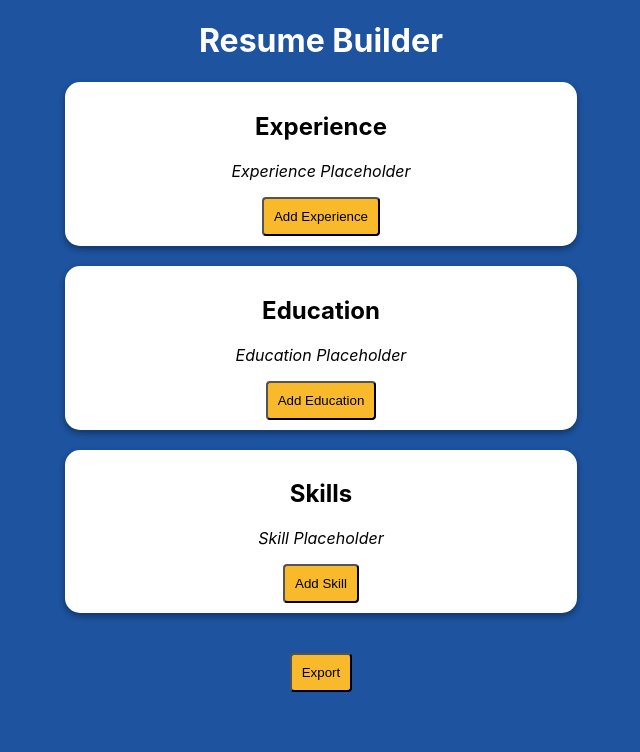
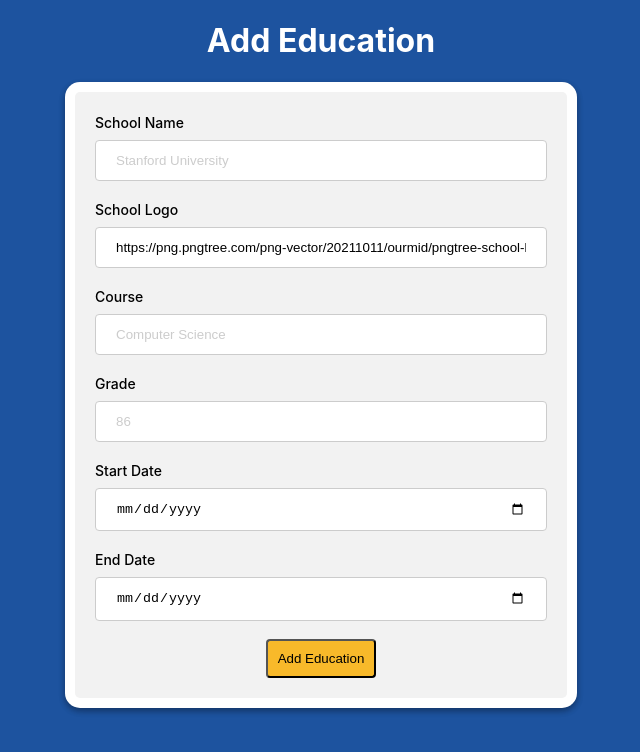
Before and after one commit to MLH-Fellowship/orientation-project-js-24.SPR.B, a React (Create React App) app: page /education/add in a window 1280 px wide. Shown: the top 752 px of the page, without its empty margins (319-959 px from the left). Built offline with nearby package versions, Linux system fonts and the light colour scheme.

Commit message:
feat:implement add-education page

```diff
--- a/package.json
+++ b/package.json
@@ -6,10 +6,12 @@
     "@testing-library/jest-dom": "^5.14.1",
     "@testing-library/react": "^13.0.0",
     "@testing-library/user-event": "^13.2.1",
+    "axios": "^1.6.7",
     "eslint": "^8.40.0",
     "eslint-plugin-react": "^7.32.2",
     "react": "^18.2.0",
     "react-dom": "^18.2.0",
+    "react-router-dom": "^6.22.1",
     "react-scripts": "5.0.1",
     "web-vitals": "^2.1.0"
   },
--- a/src/App.css
+++ b/src/App.css
@@ -2,7 +2,8 @@ body {
   background-color: rgb(29, 83, 159);
 }
 
-.App {
+.App,
+.sectionContainer {
   text-align: center;
   color: white;
 }
@@ -22,8 +23,95 @@ body {
   font-style: italic;
 }
 
+.form {
+  border-radius: 5px;
+  background-color: #f2f2f2;
+  padding: 20px;
+}
+
+.inputContent {
+  text-align: left;
+  margin-bottom: 10px;
+}
+
+.sectionList {
+  text-align: left;
+  padding: 0px 20px;
+  list-style: none;
+}
+
+.sectionList .list {
+  margin-bottom: 20px;
+}
+
+.sectionList .content {
+  display: flex;
+  justify-content: space-between;
+}
+
+.sectionList .title {
+  font-weight: bold;
+}
+
+.sectionList .subTitle {
+  font-style: italic;
+  font-size: 16px;
+}
+
+.sectionList .date {
+  display: block;
+  text-transform: uppercase;
+  margin-top: 8px;
+  color: #aaa;
+  font-size: 14px;
+}
+
+.sectionList .logo {
+  width: 50px;
+  height: 50px;
+  margin-bottom: 4px;
+}
+
+input[type="text"],
+input[type="date"],
+textarea,
+select {
+  width: 100%;
+  padding: 12px 20px;
+  margin: 8px 0;
+  display: inline-block;
+  border: 1px solid #ccc;
+  border-radius: 4px;
+  box-sizing: border-box;
+}
+
+input[type="submit"] {
+  width: 100%;
+  background-color: #4caf50;
+  color: white;
+  padding: 14px 20px;
+  margin: 8px 0;
+  border: none;
+  border-radius: 4px;
+  cursor: pointer;
+}
+
+input[type="submit"]:hover {
+  background-color: #45a049;
+}
+
+input::placeholder {
+  color: #ccc;
+}
+
+label {
+  font-size: 14px;
+  font-weight: 500;
+}
+
 button {
   padding: 10px;
   border-radius: 4px;
   background-color: rgb(248 185 42);
+  cursor: pointer;
 }
--- a/src/App.js
+++ b/src/App.js
@@ -1,6 +1,17 @@
+import {
+  createBrowserRouter,
+  RouterProvider,
+  useNavigate,
+} from "react-router-dom";
+
+import { AddEducation, ShowEducation } from "./pages";
+import { ContextProvider } from "./provider/ContextProvider";
+
 import "./App.css";
 
-function App() {
+const Home = () => {
+  const navigate = useNavigate();
+
   return (
     <div className="App">
       <h1>Resume Builder</h1>
@@ -12,8 +23,10 @@ function App() {
       </div>
       <div className="resumeSection">
         <h2>Education</h2>
-        <p>Education Placeholder</p>
-        <button>Add Education</button>
+        <ShowEducation />
+        <button onClick={() => navigate("/education/add")}>
+          Add Education
+        </button>
         <br></br>
       </div>
       <div className="resumeSection">
@@ -26,6 +39,31 @@ function App() {
       <button>Export</button>
     </div>
   );
+};
+
+const router = createBrowserRouter([
+  {
+    path: "/",
+    element: <Home />,
+  },
+
+  {
+    path: "/education",
+    children: [
+      {
+        path: "add",
+        element: <AddEducation />,
+      },
+    ],
+  },
+]);
+
+function App() {
+  return (
+    <ContextProvider>
+      <RouterProvider router={router} />
+    </ContextProvider>
+  );
 }
 
 export default App;
--- /dev/null
+++ b/src/components/Input.js
@@ -0,0 +1,24 @@
+export default function Input({
+  label,
+  id,
+  type = "text",
+  value,
+  placeholder,
+  handleChange,
+}) {
+  return (
+    <div className="inputContent">
+      <label htmlFor={id}>{label}</label>
+      <input
+        type={type}
+        id={id}
+        name={id}
+        value={value}
+        placeholder={placeholder}
+        onChange={handleChange}
+        minLength={2}
+        required={true}
+      />
+    </div>
+  );
+}
--- /dev/null
+++ b/src/components/index.js
@@ -0,0 +1 @@
+export { default as Input } from "./Input";
--- /dev/null
+++ b/src/constants.js
@@ -0,0 +1,34 @@
+export const educationFormList = [
+  {
+    id: "school",
+    label: "School Name",
+    placeholder: "Stanford University",
+  },
+  {
+    id: "logo",
+    label: "School Logo",
+    placeholder: "https://standford_university_logo.jpg",
+    value:
+      "https://png.pngtree.com/png-vector/20211011/ourmid/pngtree-school-logo-png-image_3977360.png",
+  },
+  {
+    id: "course",
+    label: "Course",
+    placeholder: "Computer Science",
+  },
+  {
+    id: "grade",
+    label: "Grade",
+    placeholder: "86",
+  },
+  {
+    id: "startDate",
+    label: "Start Date",
+    type: "date",
+  },
+  {
+    id: "endDate",
+    label: "End Date",
+    type: "date",
+  },
+];
--- /dev/null
+++ b/src/pages/education/AddEducation.js
@@ -0,0 +1,74 @@
+import { useState } from "react";
+import { useNavigate } from "react-router-dom";
+
+import { Input } from "../../components";
+import { useAppContext } from "../../provider/ContextProvider";
+import { educationFormList } from "../../constants.js";
+
+export default function AddEducation() {
+  const [pending, setIsPending] = useState(false);
+  const [education, setEducation] = useState(null);
+
+  const { data, setData } = useAppContext();
+
+  const navigate = useNavigate();
+
+  const handleChange = (e) => {
+    setEducation((prevS) => ({ ...prevS, [e.target.name]: e.target.value }));
+  };
+
+  const handleAdd = async (e) => {
+    e.preventDefault();
+
+    try {
+      setIsPending(true);
+
+      // const response = await axios.post(
+      //   "http://localhost:8080/api/resume/education",
+      //   education
+      // );
+
+      const logo = educationFormList.find((item) => item.id === "logo")?.value;
+
+      await new Promise((resolve) => {
+        setTimeout(() => {
+          setData({
+            ...data,
+            education: [...data.education, { ...education, logo }],
+          });
+          resolve({
+            id: data?.education?.length + 1,
+          });
+        }, 3000);
+      });
+
+      navigate("/");
+    } catch (error) {
+      console.error("Error:", error);
+    } finally {
+      setIsPending(false);
+    }
+  };
+
+  return (
+    <div className="sectionContainer">
+      <h1>Add Education</h1>
+      <div className="resumeSection">
+        <form className="form" onSubmit={handleAdd}>
+          {educationFormList.map((item) => (
+            <Input
+              key={item.id}
+              {...item}
+              value={education?.[item.id] || item?.value || ""}
+              handleChange={handleChange}
+              required
+            />
+          ))}
+          <button type="submit">
+            {pending ? "Adding ..." : "Add Education"}
+          </button>
+        </form>
+      </div>
+    </div>
+  );
+}
--- /dev/null
+++ b/src/pages/education/ShowEducation.js
@@ -0,0 +1,41 @@
+import { formatDate } from "../../utils";
+import { useAppContext } from "../../provider/ContextProvider";
+
+export default function ShowEducation() {
+  const { data } = useAppContext();
+
+  const educationData = data?.education;
+
+  return (
+    <>
+      {educationData?.length ? (
+        <ul className="sectionList">
+          {educationData?.map((item, index) => {
+            const { school, logo, course, grade, startDate, endDate } =
+              item || {};
+            return (
+              <li className="list" key={index.toString()}>
+                <div className="content">
+                  <div className="">
+                    <div className="logo">
+                      <img src={logo} alt="school-logo" width="100%" />
+                    </div>
+                    <div className="title">{school}</div>
+                    <div className="subTitle">
+                      {course} - {grade}%
+                    </div>
+                    <span className="date">
+                      {formatDate(startDate)} &mdash; {formatDate(endDate)}
+                    </span>
+                  </div>
+                </div>
+              </li>
+            );
+          })}
+        </ul>
+      ) : (
+        <p>Education Placeholder</p>
+      )}
+    </>
+  );
+}
--- /dev/null
+++ b/src/pages/index.js
@@ -0,0 +1,2 @@
+export { default as AddEducation } from "./education/AddEducation";
+export { default as ShowEducation } from "./education/ShowEducation";
--- /dev/null
+++ b/src/provider/ContextProvider.js
@@ -0,0 +1,21 @@
+import { createContext, useContext, useState } from "react";
+
+const AppContext = createContext();
+
+const initialData = {
+  education: [],
+  experience: [],
+  skills: [],
+};
+
+export const ContextProvider = ({ children }) => {
+  const [data, setData] = useState(initialData);
+
+  return (
+    <AppContext.Provider value={{ data, setData }}>
+      {children}
+    </AppContext.Provider>
+  );
+};
+
+export const useAppContext = () => useContext(AppContext);
--- /dev/null
+++ b/src/utils.js
@@ -0,0 +1,5 @@
+export const formatDate = (inputDate) => {
+  const date = new Date(inputDate);
+  const options = { year: "numeric", month: "long", day: "2-digit" };
+  return date.toLocaleDateString("en-US", options);
+};
```
Also changed, not shown: 2 other files (tests, documents, lock files or other folders).
